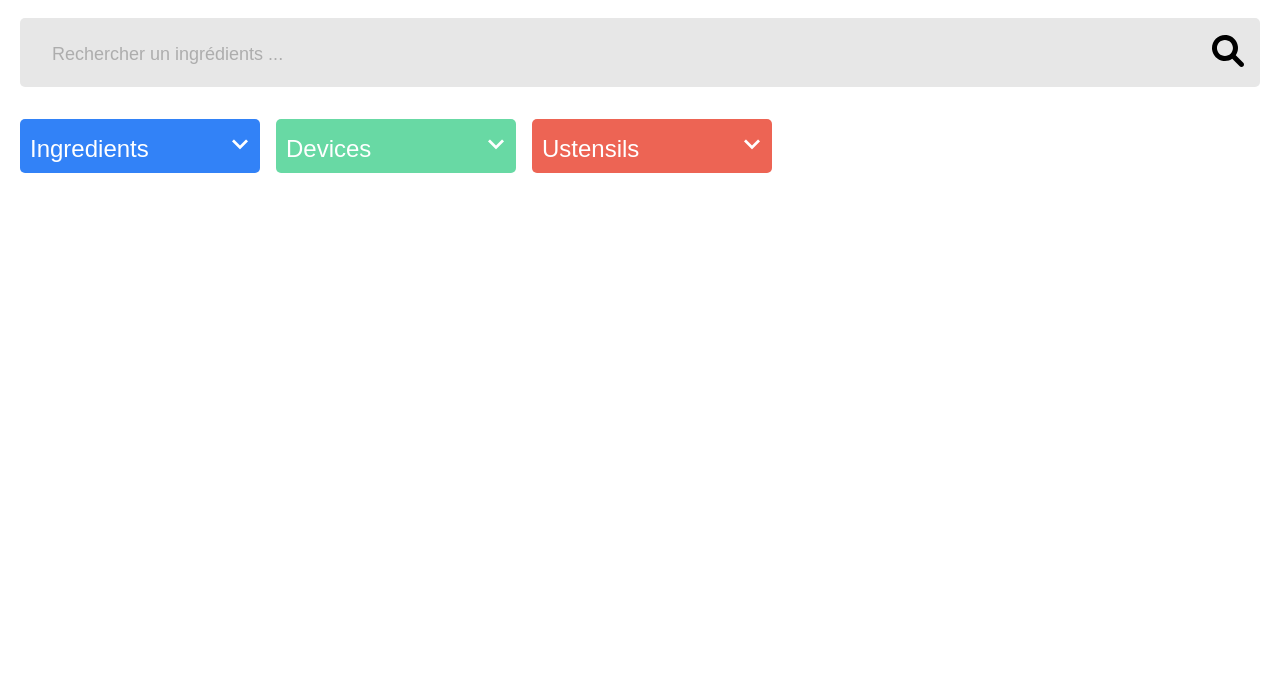
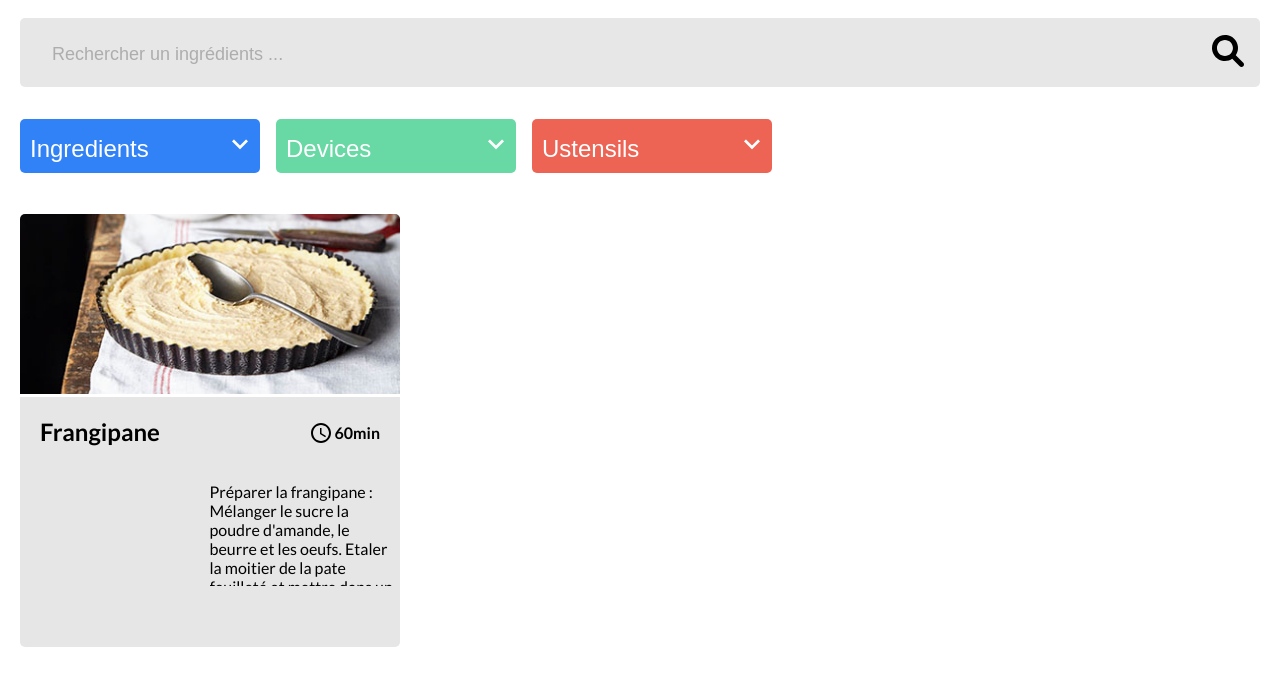
Before and after one commit to AndyRama/P7_training, a website: page index.html in a window 1280 px wide. Shown: the part 193-872 px from the top of the page. Before the commit the page ends 800 px from the top, so only its background shows below. Drawn offline with Linux system fonts and the light colour scheme.

Commit message:
[enhancement] fetch data in json and display card recipes

```diff
--- a/script/index.js
+++ b/script/index.js
@@ -7,3 +7,47 @@ let allUstensils = [];
 let filteredIngredients = [];
 let filteredDevices = [];
 let filteredUstensils = [];
+
+fetch("./script/api/recipes.json")
+  .then(reponse => {
+    if(reponse) return reponse.json();
+  })
+  .then((value) => {
+    recipeCardDom(value.recipes);
+    recipesArray = value.recipes;
+  })
+
+function recipeCardDom(recipes) {
+
+  const recipeCard = document.getElementById("recipeContainer");
+  recipeCard.innerHTML = "";
+  recipes.map(recipe => {
+    recipeCard.innerHTML = `
+    <article class="recipe__container">
+    <div class="recipe__picture">
+      <img src="./public/assets/recipes-images/recette_id_${recipe.id}.jpg" alt="${recipe.name}" class="recipe__img">
+    </div>
+    <div class="recipe__infoContent">
+      <div class="recipe__legend">
+        <h2 class="recipe__name">${recipe.name}</h2>
+        <span class="recipe__time">
+          <svg width="20" height="20"class="recipe__icon" viewBox="0 0 20 20" fill="none" xmlns="http://www.w3.org/2000/svg">
+            <path d="M10 0C4.5 0 0 4.5 0 10C0 15.5 4.5 20 10 20C15.5 20 20 15.5 20 10C20 4.5 15.5 0 10 0ZM10 18C5.59 18 2 14.41 2 10C2 5.59 5.59 2 10 2C14.41 2 18 5.59 18 10C18 14.41 14.41 18 10 18ZM10.5 5H9V11L14.2 14.2L15 12.9L10.5 10.2V5Z" fill="black"/>
+          </svg>
+          <span id="time">${recipe.time}min</span>
+        </span>
+      </div>
+      <div class="recipe__info">
+        <div class="recipe__ingredients">
+          <ul id="recipe-${recipe.id}" class="recipe__ingredientList"></ul>
+        </div>
+        <div class="recipe__instruContent">
+          <p class="recipe__instructiions">${recipe.description}</p>
+        </div>
+      </div>
+    </div>
+  </article>
+
+    `
+  })
+}
```
Also changed, not shown: index.html (+1 -1 lines).
